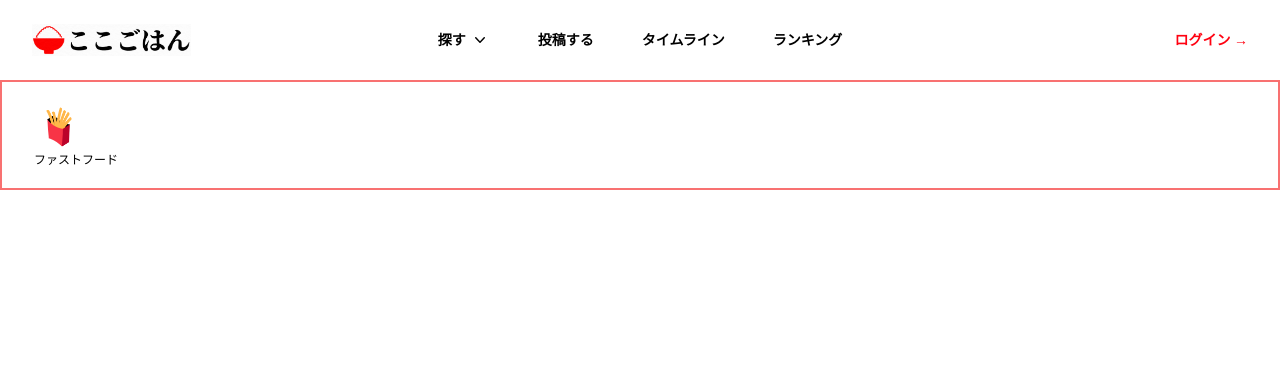
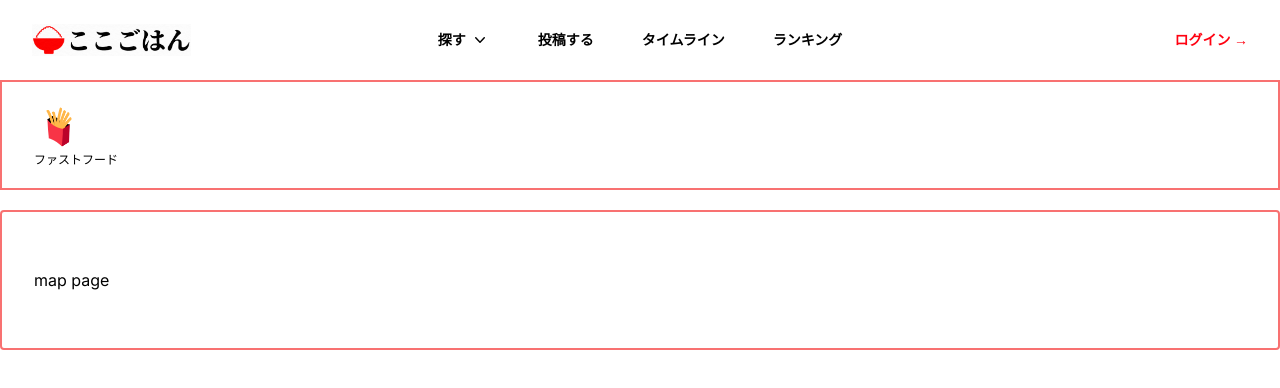
Before and after one commit to kohta9521/Kokogohan-Web-App, a Next.js app: page / in a window 1280 px wide. Shown: the top 388 px of the page. Built offline with nearby package versions, Linux system fonts and the light colour scheme.

Commit message:
add new mapbox

```diff
--- a/src/app/page.tsx
+++ b/src/app/page.tsx
@@ -4,6 +4,7 @@ import React from "react";
 // components import
 import BasicLayout from "@/components/templates/BasicLayout";
 import GenreBox from "@/components/organisms/GenreBox";
+import MapBox from "@/components/molecules/MapBox";
 
 
 export default function Home() {
@@ -11,6 +12,7 @@ export default function Home() {
     <div id="app">
       <BasicLayout>
         <GenreBox />
+        <MapBox />
       </BasicLayout>
     </div>
   );
--- /dev/null
+++ b/src/components/molecules/MapBox.tsx
@@ -0,0 +1,15 @@
+import React from 'react'
+
+
+// components
+
+
+const MapBox = () => {
+    return (
+        <div className="mx-auto my-5 max-w-7xl py-14 bg-white border-2 border-red-400 rounded lg:px-8">
+            <h1>map page</h1>
+        </div>
+    )
+}
+
+export default MapBox
```
